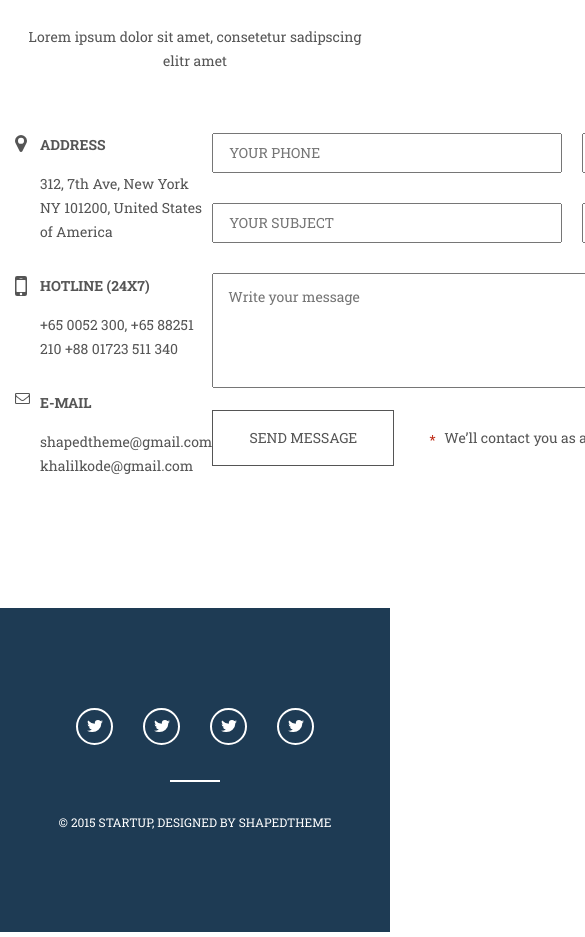
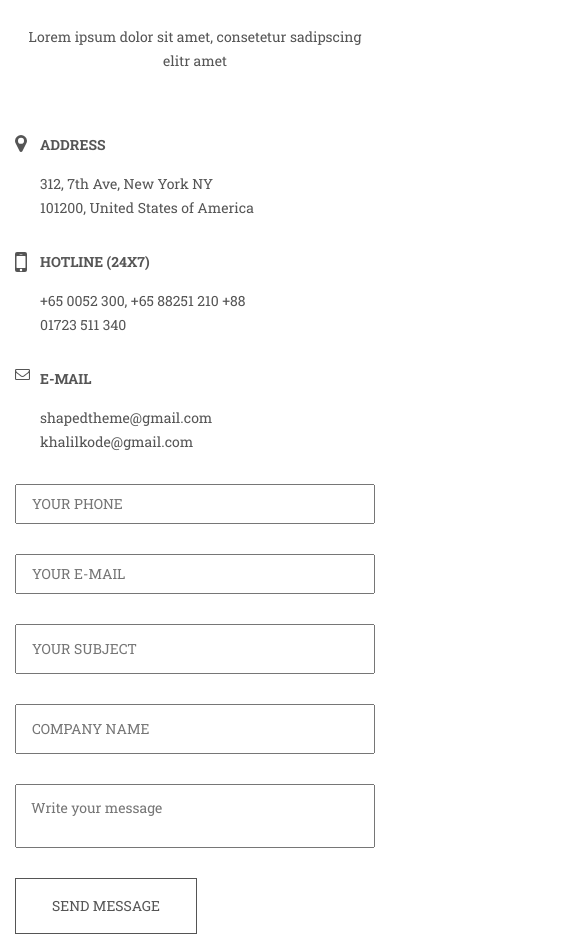
Before and after one commit to sergk1993/Sturtup, a website: page app/index.html in a window 390 px wide. Shown: the part 9320-10257 px from the top of the page, 585 px wide, since content can reach past the window. Drawn offline with nearby package versions, Linux system fonts and the light colour scheme; files that its build step writes are made by us from their sources.

Commit message:
media contacts

```diff
--- a/app/scss/_media.scss
+++ b/app/scss/_media.scss
@@ -20,12 +20,42 @@
         margin-left: 0;
         max-width: 100%;
     }
+    .contacts__inner{
+        display: block;
+    }
+    .contacts__inputs{
+        margin-left: 0;
+        max-width: 100%;
+        grid-template-columns:100%;
+    }
+    .contacts__area{
+        grid-column: 1/1;
+    }
+
 
 }
 @media(max-width:900px){
     .company__list{
         display: none;
     }
+}
+@media(max-width:800px){
+    .contacts__btn{
+        display: block;
+         width: 100%;
+    }
+    .contacts__btn-text {
+        margin-top: 26px;
+        padding-left: 9px;
+
+    }
+    .contacts__btn-text::before {
+        left: -3px;
+    }
+    .contacts__btn-link{
+        display: block;
+    }
+
 }
 
 @media(max-width:700px){
@@ -68,6 +98,7 @@
     .header__title {
         font-size: 40px;
     }
+
 }
 
 @media(max-width:500px){
@@ -90,6 +121,7 @@
         padding: 50px 0;
         margin-bottom: 50px;
     }
+
 }
 
 @media(max-width:400px){
--- a/app/scss/style.scss
+++ b/app/scss/style.scss
@@ -475,6 +475,7 @@
     &__area{
         grid-column: 1/3;
         padding: 15px;
+        resize: none;
     }
     &__btn{
         display: flex;
```
